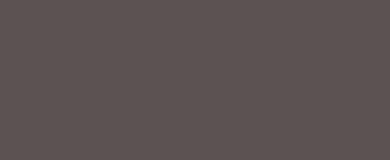
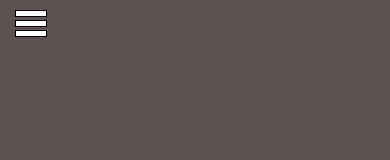
Before and after one commit to centek134/animations, a React (Create React App) app: page / in a window 390 px wide. Shown: the top 160 px of the page. Built offline with nearby package versions, Linux system fonts and the light colour scheme; a web font is replaced by a local one.

Commit message:
css changes
styling menu button for mobile view

```diff
--- a/src/assets/scss/components/sidebar/sidebar.css
+++ b/src/assets/scss/components/sidebar/sidebar.css
@@ -3,43 +3,6 @@
   min-width: 250px;
   background-color: #353030;
   color: #ffffff;
-}
-.side-nav .mobile_menu_icon {
-  display: none;
-  box-sizing: initial;
-  display: none;
-  position: fixed;
-  top: 30px;
-  left: 15px;
-  width: 30px;
-  height: 5px;
-  background-color: red;
-  border: 1px solid #000;
-}
-.side-nav .mobile_menu_icon:before {
-  position: fixed;
-  content: "";
-  top: 20px;
-  left: 15px;
-  width: 30px;
-  height: 5px;
-  background-color: red;
-  border: 1px solid #000;
-}
-.side-nav .mobile_menu_icon:after {
-  position: fixed;
-  content: "";
-  top: 10px;
-  left: 15px;
-  width: 30px;
-  height: 5px;
-  background-color: red;
-  border: 1px solid #000;
-}
-@media screen and (max-width: 700px) {
-  .side-nav .mobile_menu_icon.show {
-    display: block;
-  }
 }
 .side-nav .logo {
   width: 100%;
--- a/src/assets/scss/containers/app/app.css
+++ b/src/assets/scss/containers/app/app.css
@@ -10,14 +10,22 @@
   width: 100%;
   min-height: 100vh;
   display: flex;
+  position: relative;
 }
 .App .content_wrapper {
   width: 100%;
   min-height: 100vh;
-  position: relative;
 }
-.App .content_wrapper .mobile_menu_icon {
-  box-sizing: initial;
+.App .wrapper_mobile_menu_btn {
+  position: fixed;
+  top: 10px;
+  left: 15px;
+  width: 32px;
+  height: 26px;
+  z-index: 500;
+  cursor: pointer;
+}
+.App .wrapper_mobile_menu_btn .mobile_menu_icon {
   display: none;
   position: fixed;
   top: 30px;
@@ -26,8 +34,9 @@
   height: 5px;
   background-color: #fff;
   border: 1px solid #000;
+  box-sizing: initial;
 }
-.App .content_wrapper .mobile_menu_icon:before {
+.App .wrapper_mobile_menu_btn .mobile_menu_icon:before {
   position: fixed;
   content: "";
   top: 20px;
@@ -37,7 +46,7 @@
   background-color: #fff;
   border: 1px solid #000;
 }
-.App .content_wrapper .mobile_menu_icon:after {
+.App .wrapper_mobile_menu_btn .mobile_menu_icon:after {
   position: fixed;
   content: "";
   top: 10px;
@@ -48,7 +57,7 @@
   border: 1px solid #000;
 }
 @media screen and (max-width: 700px) {
-  .App .content_wrapper .mobile_menu_icon {
+  .App .wrapper_mobile_menu_btn .mobile_menu_icon {
     display: block;
   }
 }
--- a/src/assets/scss/containers/app/app.scss
+++ b/src/assets/scss/containers/app/app.scss
@@ -9,12 +9,20 @@
     width: 100%;
     min-height:100vh;
     display: flex;
+    position: relative;
     .content_wrapper{
         width: 100%;
         min-height: 100vh;
-        position: relative;
+    }
+    .wrapper_mobile_menu_btn{
+        position: fixed;
+        top: 10px;
+        left: 15px;
+        width: 32px;
+        height: 26px;
+        z-index: 500;
+        cursor: pointer;
         .mobile_menu_icon{
-            box-sizing: initial;
             display: none;
             position: fixed;
             top: 30px;
@@ -23,6 +31,7 @@
             height: 5px;
             background-color: #fff;
             border: 1px solid #000;
+            box-sizing: initial;
             &:before{
                 position: fixed;
                 content: "";
```
Also changed, not shown: src/assets/scss/components/sidebar/sidebar.scss (+0 -37 lines), 2 other files (tests, documents, lock files or other folders).
